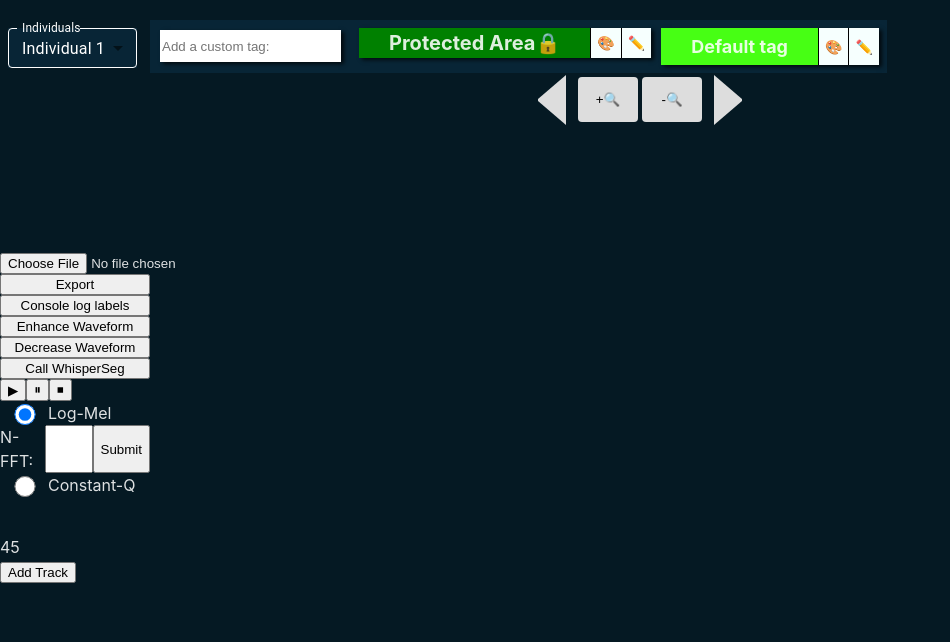
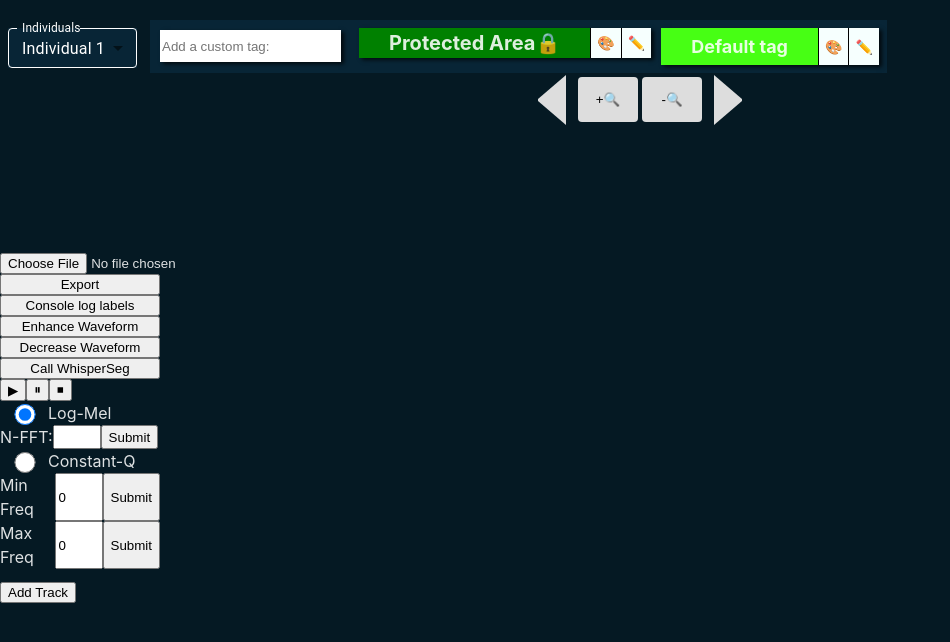
Before and after one commit to nccratliri-ml-wp/vocal-annotation-frontend, a React (Vite) app: page / in a window 1280 px wide. Shown: the top 642 px of the page, without its empty margins (0-950 px from the left). Built offline with nearby package versions, Linux system fonts and the light colour scheme.

Commit message:
Prepared frontend parameters for vertical spec zoom functionality

```diff
--- a/src/Parameters.jsx
+++ b/src/Parameters.jsx
@@ -6,6 +6,8 @@ function Parameters({ passParametersToScalableSpec }) {
     const [binsPerOctaveValue, setBinsPerOctaveValue] = useState('')
     const [showNFftInput, setShowNFftInput] = useState(true)
     const [showBinsPerOctaveInput, setShowBinsPerOctaveInput] = useState(false)
+    const [minFreqValue, setMinFreqValue] = useState(0)
+    const [maxFreqValue, setMaxFreqValue] = useState(0)
 
     const handleRadioChange = (method) => {
         setSelectedMethod(method)
@@ -46,6 +48,39 @@ function Parameters({ passParametersToScalableSpec }) {
         }
     }
 
+    const handleMinFreqInputChange = (event) => {
+        setMinFreqValue(event.target.value)
+    }
+
+    const handleMinFreqSubmit = () => {
+        const minFreq = parseInt(minFreqValue, 10)
+        if (!isNaN(minFreq)){
+            passParametersToScalableSpec({
+                spec_cal_method: selectedMethod,
+                n_fft: nFftValue,
+                bins_per_octave: binsPerOctaveValue,
+                //min_freq: minFreq                         -> Example Value. actual parameter doesn't exist yet in the backend
+            })
+        }
+    }
+
+    const handleMaxFreqInputChange = (event) => {
+        setMaxFreqValue(event.target.value)
+    }
+
+    const handleMaxFreqSubmit = () => {
+        const maxFreq = parseInt(maxFreqValue, 10)
+        if (!isNaN(maxFreq)){
+            passParametersToScalableSpec({
+                spec_cal_method: selectedMethod,
+                n_fft: nFftValue,
+                bins_per_octave: binsPerOctaveValue,
+                //max_freq: maxFreq                         -> Example Value. actual parameter doesn't exist yet in the backend
+            })
+        }
+        console.log(maxFreq)
+    }
+
     return (
         <div
             className="parameters"
@@ -62,7 +97,6 @@ function Parameters({ passParametersToScalableSpec }) {
                     Log-Mel
                 </label>
                 {showNFftInput && (
-                    <>
                     <label>
                         N-FFT:
                         <input
@@ -72,8 +106,6 @@ function Parameters({ passParametersToScalableSpec }) {
                         />
                         <button onClick={handleNFftSubmit}>Submit</button>
                     </label>
-
-                    </>
                 )}
             </div>
 
@@ -88,7 +120,6 @@ function Parameters({ passParametersToScalableSpec }) {
                     Constant-Q
                 </label>
                 {showBinsPerOctaveInput && (
-                    <>
                     <label>
                         BPO:
                         <input
@@ -98,9 +129,28 @@ function Parameters({ passParametersToScalableSpec }) {
                         />
                         <button onClick={handleBinsPerOctaveSubmit}>Submit</button>
                     </label>
+                )}
+            </div>
 
-                    </>
-                )}
+            <div>
+                <label>
+                    Min Freq
+                    <input
+                        type="number"
+                        value={minFreqValue}
+                        onChange={handleMinFreqInputChange}
+                    />
+                    <button onClick={handleMinFreqSubmit}>Submit</button>
+                </label>
+                <label>
+                    Max Freq
+                    <input
+                        type="number"
+                        value={maxFreqValue}
+                        onChange={handleMaxFreqInputChange}
+                    />
+                    <button onClick={handleMaxFreqSubmit}>Submit</button>
+                </label>
             </div>
 
         </div>
--- a/src/ScalableSpec.jsx
+++ b/src/ScalableSpec.jsx
@@ -1309,10 +1309,12 @@ function ScalableSpec(
         // Draw the frequencies
         const lineDistance = cvs.height / selectedFrequencies.length
         let y = cvs.height
+        const x1 = cvs.width - 10
+        const x2 = cvs.width
         for (let freq of selectedFrequencies){
             ctx.beginPath()
-            ctx.moveTo(40,y)
-            ctx.lineTo(cvs.width, y)
+            ctx.moveTo(x1,y)
+            ctx.lineTo(x2, y)
             ctx.stroke()
             ctx.fillText(`${Math.round(freq / 10) * 10}`, 0, y);
             y -= lineDistance
@@ -1521,13 +1523,13 @@ function ScalableSpec(
                         <canvas
                             className='frequencies-canvas'
                             ref={frequenciesCanvasRef}
-                            width={50}
+                            width={40}
                             height={175}
                         />
                         <canvas
                             className='individuals-canvas'
                             ref={individualsCanvasRef}
-                            width={50}
+                            width={40}
                             height={numberOfIndividuals * HEIGHT_BETWEEN_INDIVIDUAL_LINES + 15}
                         />
                     </div>
@@ -1569,7 +1571,6 @@ function ScalableSpec(
                 </div>
 
             </div>
-            {numberOfIndividuals * HEIGHT_BETWEEN_INDIVIDUAL_LINES + 15}
         </div>
     );
 }
--- a/src/index.css
+++ b/src/index.css
@@ -55,7 +55,7 @@ html, body {
 .track-controls{
   display: flex;
   flex-direction: column;
-  width: 150px;
+  width: 160px;
 }
 
 .file-input{
```
Lines whose indentation alone changed are shown as unchanged.
